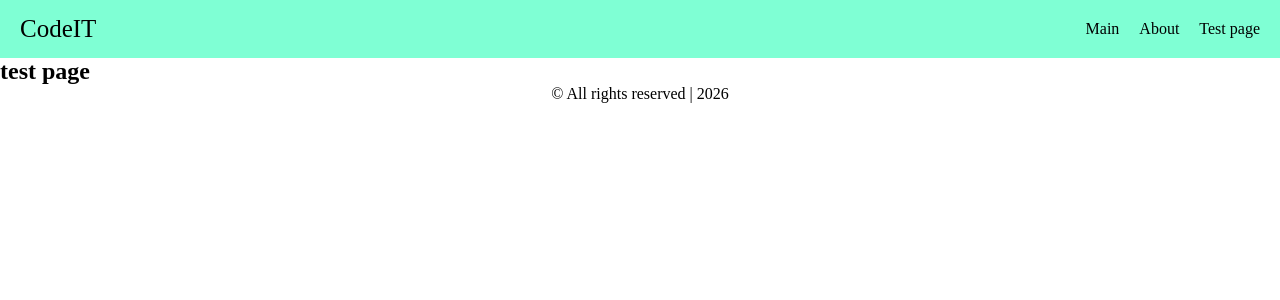
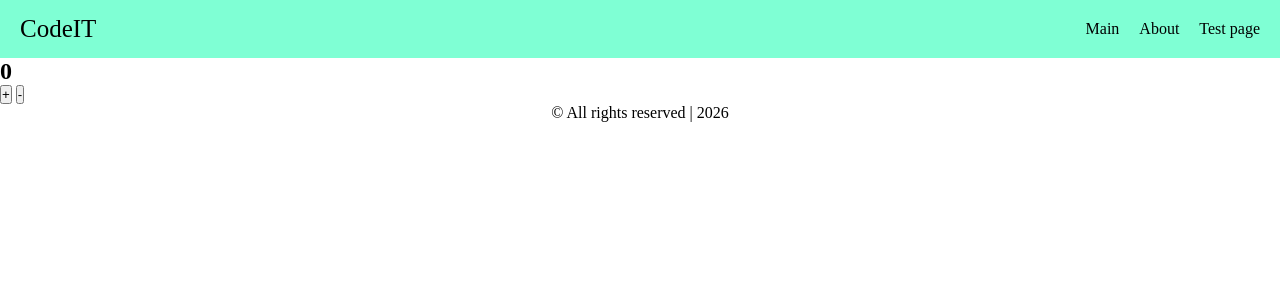
Before and after one commit to nuca26/codeITProject., a Next.js app: page /test-page in a window 1280 px wide. Shown: the top 300 px of the page. Built offline with nearby package versions, Linux system fonts and the light colour scheme.

Commit message:
useState example

```diff
--- a/src/app/test-page/page.jsx
+++ b/src/app/test-page/page.jsx
@@ -1,5 +1,34 @@
+"use client";
+import { useState } from "react";
 import styles from "./page.module.css";
 
 export default function Testpage() {
-  return <h2>test page</h2>;
-}
+  // let count=0;
+  const [count,setCount]=useState(0);
+
+  const incrementByOne=()=>{
+    // count ++
+    setCount((prevCount)=>{
+        console.log(prevCount);
+        return prevCount +1;
+
+    });
+
+  };
+  const decrementByOne = () => {
+
+      setCount((prevCount)=>{
+   console.log(prevCount);
+   return prevCount-1 ;
+      })
+
+    };
+  return (
+    <>
+      <h2>{count}</h2>
+      <button onClick = {incrementByOne}>+</button>
+      {"     "}
+      <button onClick = {decrementByOne}>-</button>
+      </>
+      );
+    }
```
